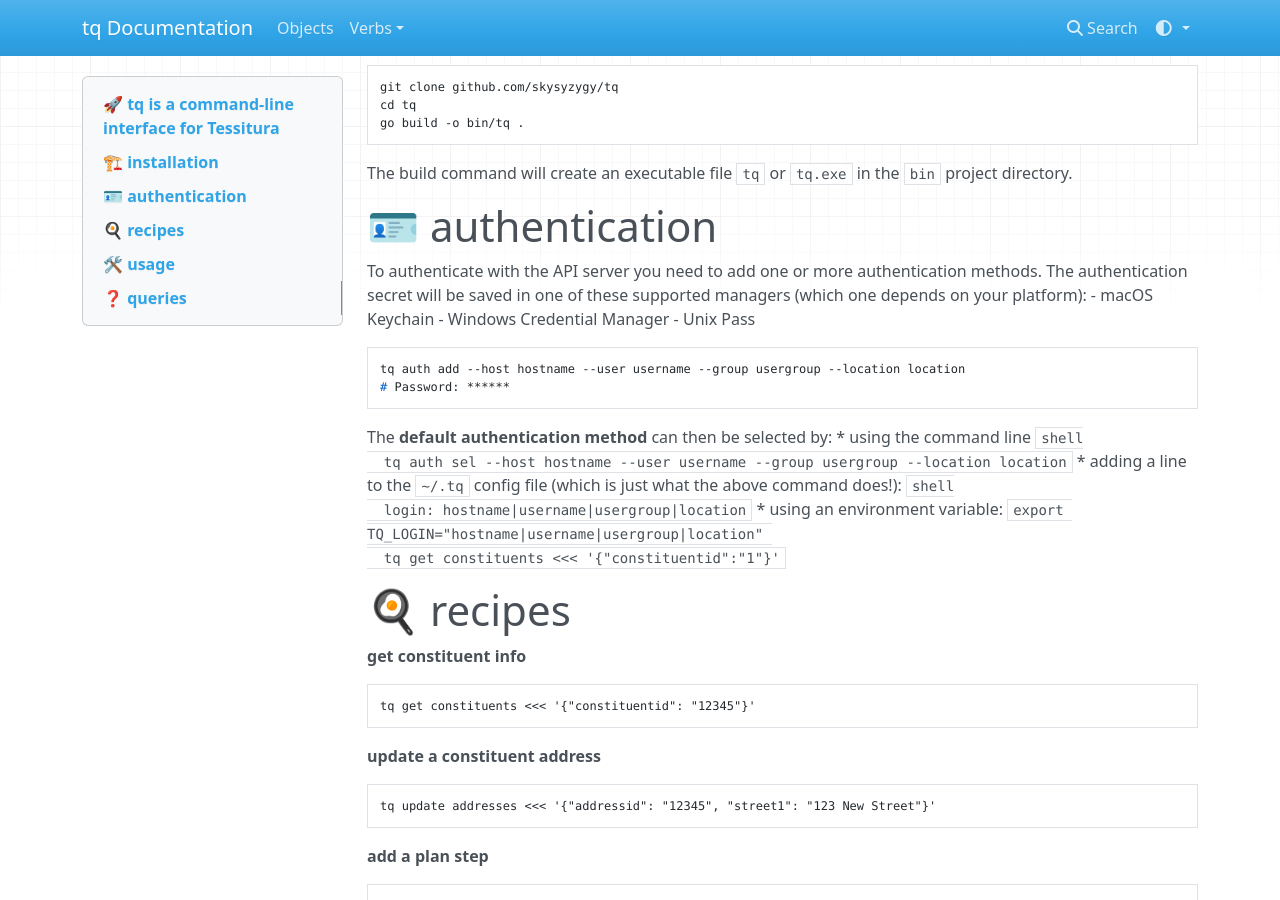
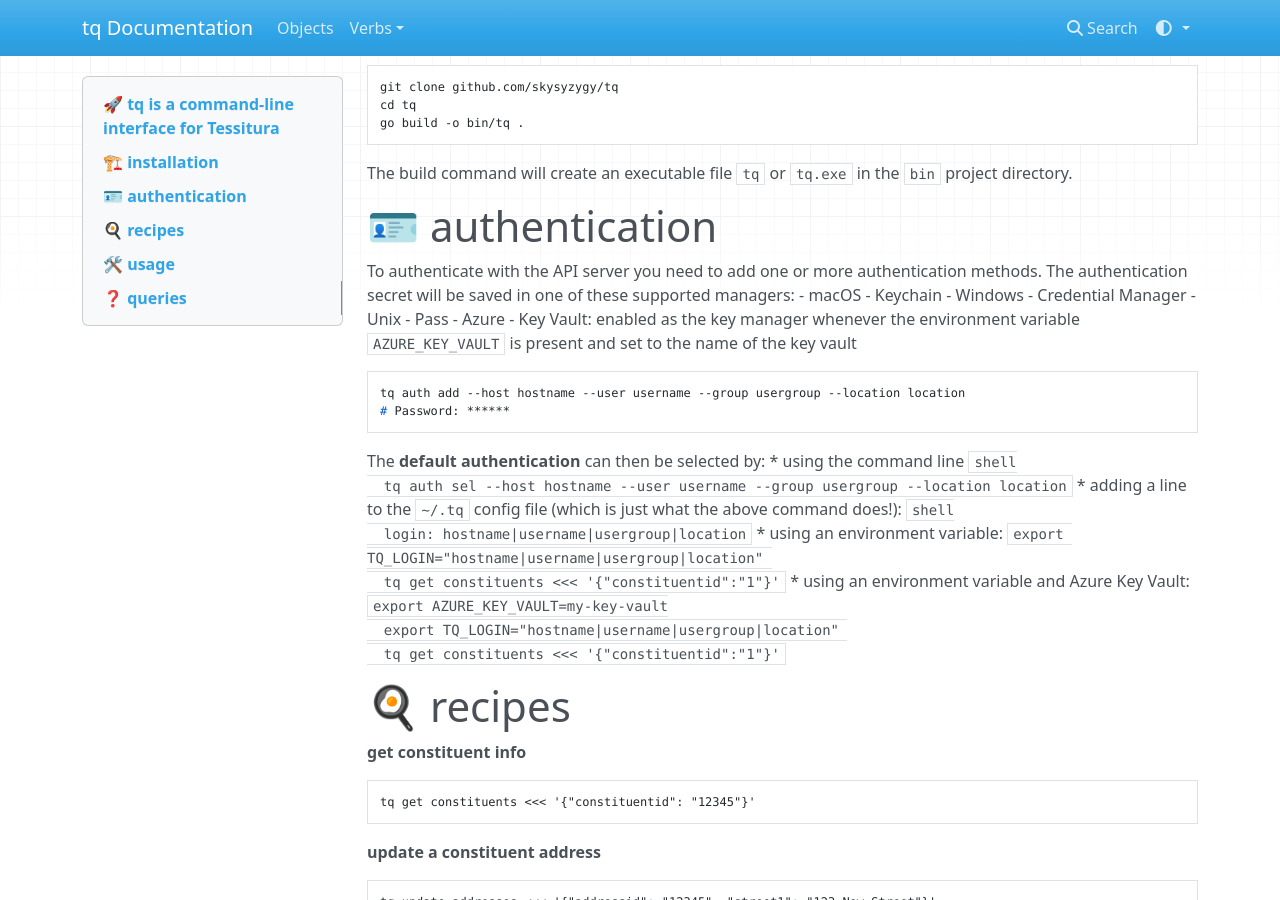
Before and after one commit to skysyzygy/tq, an MkDocs documentation site: the page built from doc/docs/index.md, in a window 1280 px wide and 900 px high, scrolled down 479 px. Built offline with MkDocs 1.6.1, drawn with Linux system fonts in a browser that asks for light colours; nearby versions of some CDN libraries.

Commit message:
Updated documentation to reflect Azure implementation

````diff
--- a/doc/docs/index.md
+++ b/doc/docs/index.md
@@ -22,17 +22,22 @@ The build command will create an executable file `tq` or `tq.exe` in the `bin` p
 
 # 🪪 authentication
 
-To authenticate with the API server you need to add one or more authentication methods. The authentication secret will be saved in one of these supported managers (which one depends on your platform):
-- macOS Keychain
-- Windows Credential Manager
-- Unix Pass
+To authenticate with the API server you need to add one or more authentication methods. The authentication secret will be saved in one of these supported managers:
+- macOS
+  - Keychain
+- Windows
+  - Credential Manager
+- Unix
+  - Pass
+- Azure
+  - Key Vault: enabled as the key manager whenever the environment variable `AZURE_KEY_VAULT` is present and set to the name of the key vault
 
 ```shell
 tq auth add --host hostname --user username --group usergroup --location location
 # Password: ******
 ```
 
-The **default authentication method** can then be selected by:
+The **default authentication** can then be selected by:
 * using the command line
   ```shell
   tq auth sel --host hostname --user username --group usergroup --location location
@@ -43,6 +48,12 @@ The **default authentication method** can then be selected by:
   ```
 * using an environment variable:
   ```
+  export TQ_LOGIN="hostname|username|usergroup|location"
+  tq get constituents <<< '{"constituentid":"1"}'
+  ```
+* using an environment variable and Azure Key Vault:
+  ```
+  export AZURE_KEY_VAULT=my-key-vault
   export TQ_LOGIN="hostname|username|usergroup|location"
   tq get constituents <<< '{"constituentid":"1"}'
   ```
````
